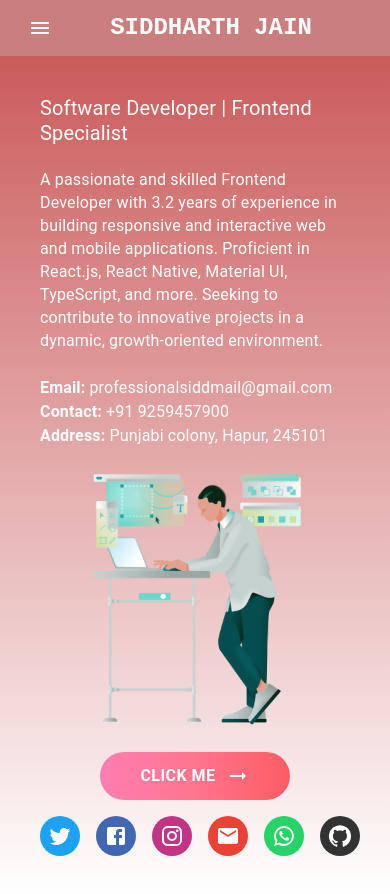
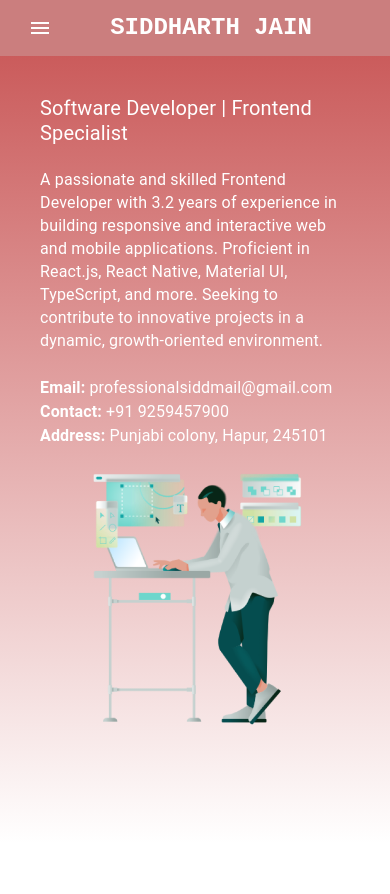
Before and after one commit to professinalsidd/resume, a Next.js app: page / in a window 390 px wide. After the commit the page ends 844 px from the top, so only its background shows below. Built offline with nearby package versions, Linux system fonts and the light colour scheme.

Commit message:
fix: refresh rendring issue ui

```diff
--- a/src/app/home/home.js
+++ b/src/app/home/home.js
@@ -8,7 +8,7 @@ import ButtonComp from "@/components/button/button";
 import SocialComp from "@/components/social/social";
 
 const HomePage = () => {
-  const { isDesktop, isTablet } = useResponsive();
+  const { isDesktop, isTablet, isMobile } = useResponsive();
   const router = useRouter();
 
   const [experience, setExperience] = useState(0);
@@ -75,7 +75,6 @@ const HomePage = () => {
           <strong>Address:</strong> Punjabi colony, Hapur, 245101
         </Typography>
         {isDesktop && <ButtonComp onClick={handleNextClick} />}
-        {/* Social Media Icons */}
         {isDesktop && <SocialComp />}
       </Box>
       <Box>
@@ -89,8 +88,8 @@ const HomePage = () => {
           }}
         />
       </Box>
-      {!isDesktop && <ButtonComp onClick={handleNextClick} />}
-      {!isDesktop && <SocialComp />}
+      {isMobile || (isTablet && <ButtonComp onClick={handleNextClick} />)}
+      {isMobile || (isTablet && <SocialComp />)}
     </Box>
   );
 };
--- a/src/app/projects/page.js
+++ b/src/app/projects/page.js
@@ -10,7 +10,7 @@ import { useRouter } from "next/navigation";
 import React from "react";
 
 const ProjectsPage = () => {
-  const { isDesktop, isTablet } = useResponsive();
+  const { isDesktop, isTablet, isMobile } = useResponsive();
   const router = useRouter();
 
   const handleClick = () => {
@@ -106,7 +106,7 @@ const ProjectsPage = () => {
             }}
           />
         </Box>
-        {!isDesktop && <ButtonComp onClick={handleClick} />}
+        {isMobile || (isTablet && <ButtonComp onClick={handleClick} />)}
       </Box>
     </LayoutComp>
   );
--- a/src/app/skills/page.js
+++ b/src/app/skills/page.js
@@ -10,7 +10,7 @@ import { useRouter } from "next/navigation";
 import React from "react";
 
 const SkillsPage = () => {
-  const { isDesktop, isTablet } = useResponsive();
+  const { isDesktop, isTablet, isMobile } = useResponsive();
   const router = useRouter();
 
   const handleClick = () => {
@@ -96,7 +96,7 @@ const SkillsPage = () => {
             }}
           />
         </Box>
-        {!isDesktop && <ButtonComp onClick={handleClick} />}
+        {isMobile || (isTablet && <ButtonComp onClick={handleClick} />)}
       </Box>
     </LayoutComp>
   );
```
Also changed, not shown: src/app/about/page.js (+4 -4 lines), src/app/experience/page.js (+4 -4 lines).
